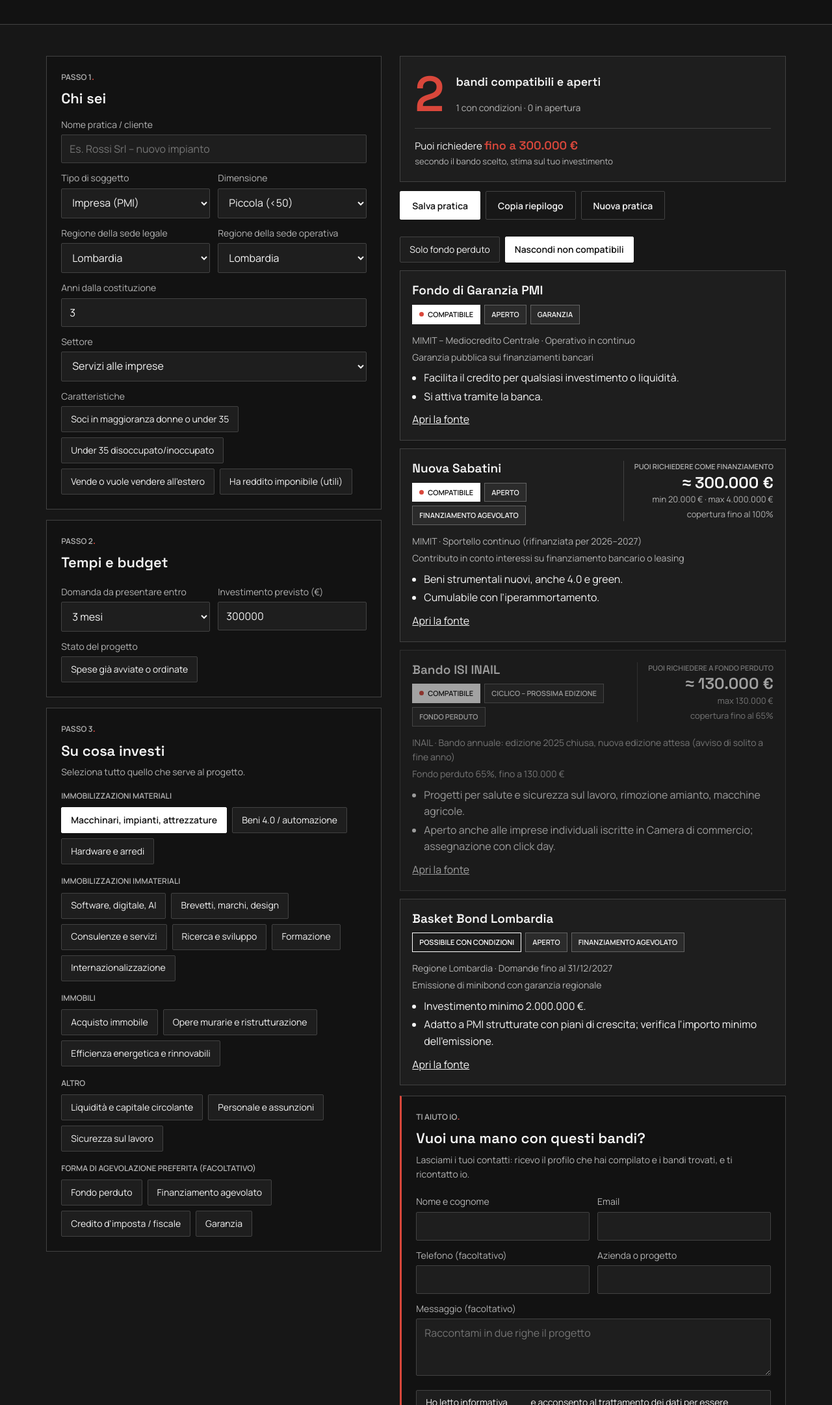
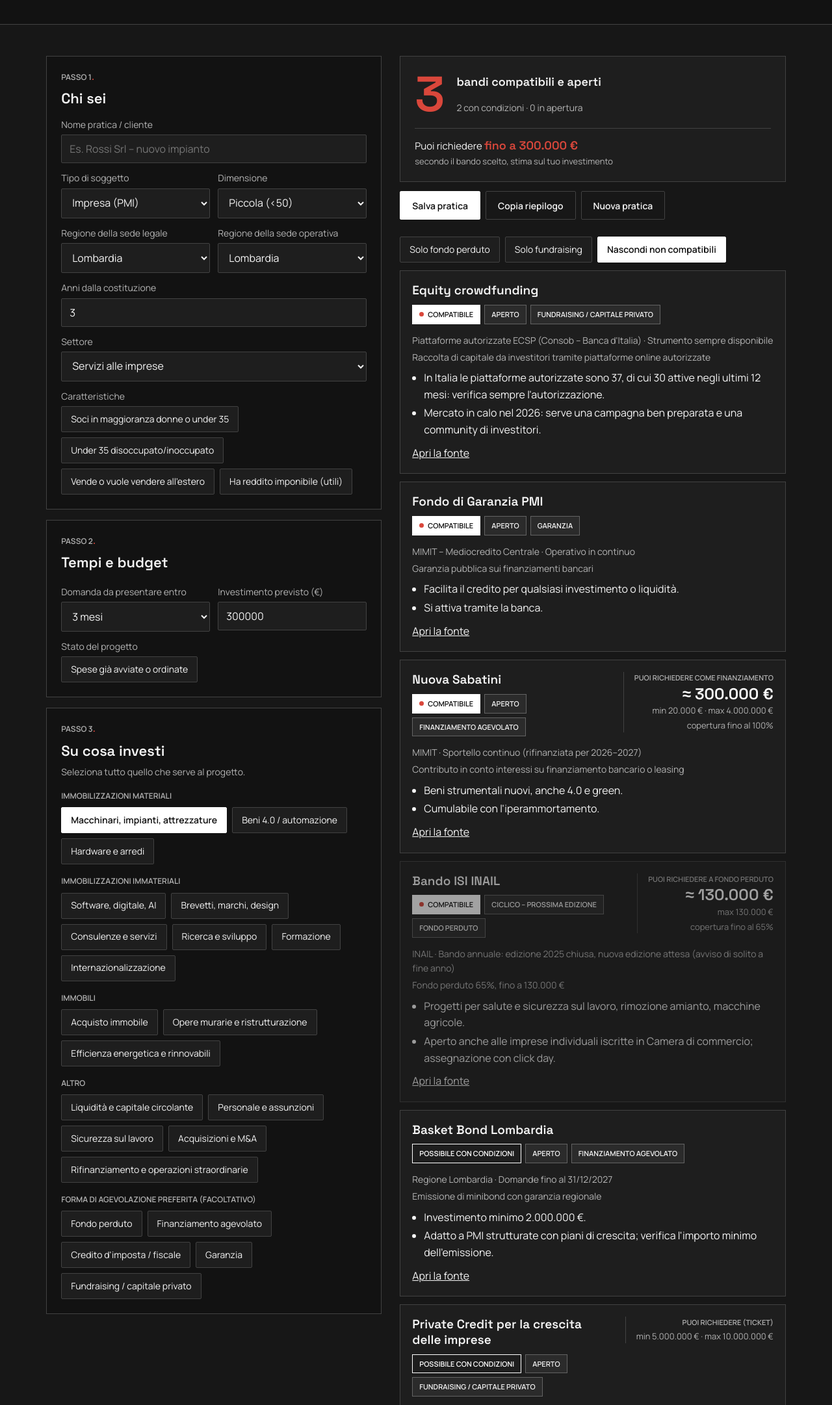
Before and after one commit to ileniaaenna/trovabandi, a plain HTML site: page index.html in a window 1280 px wide. Shown: the part 417-2579 px from the top of the page at 65% size. Drawn offline with Linux system fonts and the light colour scheme.

Commit message:
Categoria fundraising e filtro dedicato
Co-Authored-By: Claude Opus 5.5 <noreply@anthropic.com>
Claude-Session: https://claude.ai/code/session_01K5zMZDmqYqwsg6MD1QUV1D

```diff
--- a/bandi.json
+++ b/bandi.json
@@ -1042,6 +1042,106 @@
     "Va presentato insieme alla domanda sul Bando A (investimenti), entro 7 giorni.",
     "Incremento minimo: +1 ULA micro, +2 piccole, +3 medie, da mantenere 36 mesi."
    ]
+  },
+  {
+   "id": "private-credit-sgr",
+   "manuale": true,
+   "nome": "Private Credit per la crescita delle imprese",
+   "ente": "Fondo di una SGR partner, tramite advisor di corporate finance",
+   "forma": [
+    "priv"
+   ],
+   "formaTxt": "Debito privato senior o unitranche, durata fino a 5–7 anni, complementare al credito bancario",
+   "apre": null,
+   "chiude": null,
+   "statoTxt": "Operativo da novembre 2026 – valutazione caso per caso",
+   "sogg": [
+    "imp",
+    "pmii",
+    "gr"
+   ],
+   "dim": [
+    "piccola",
+    "media",
+    "grande"
+   ],
+   "spese": [
+    "mac",
+    "b40",
+    "ma",
+    "intl",
+    "en",
+    "rif"
+   ],
+   "agevMin": 5000000,
+   "agevMax": 10000000,
+   "note": [
+    "Per aziende solide con buona marginalità, cassa ricorrente e struttura finanziaria sostenibile.",
+    "Finanzia investimenti produttivi, acquisizioni, internazionalizzazione, progetti ESG, rifinanziamenti e passaggi generazionali.",
+    "Per una verifica di prefattibilità riservata usa il modulo qui sotto."
+   ],
+   "min": 5000000
+  },
+  {
+   "id": "cdp-venture-capital",
+   "nome": "CDP Venture Capital – fondi per startup e PMI innovative",
+   "ente": "CDP Venture Capital SGR",
+   "forma": [
+    "priv"
+   ],
+   "formaTxt": "Investimenti in capitale di rischio, diretti o tramite fondi e acceleratori partecipati",
+   "apre": null,
+   "chiude": null,
+   "statoTxt": "Operativo in continuo",
+   "sogg": [
+    "start",
+    "pmii"
+   ],
+   "spese": [
+    "rs",
+    "sw",
+    "pers",
+    "intl",
+    "circ",
+    "mac"
+   ],
+   "link": "https://www.cdp.it/en/venture_capital.page",
+   "note": [
+    "Comprende più fondi (Acceleratori, Technology Transfer, Evoluzione, Rilancio Startup, VenturItaly e altri).",
+    "Il 19/10/2026 è stato annunciato il Fondo Acceleratori II: per le startup pre-seed e seed l'accesso passa dai fondi e dai programmi di accelerazione selezionati.",
+    "Per il Fondo Rilancio Startup la startup viene segnalata da un investitore qualificato (VC, business angel, acceleratore)."
+   ]
+  },
+  {
+   "id": "equity-crowdfunding",
+   "nome": "Equity crowdfunding",
+   "ente": "Piattaforme autorizzate ECSP (Consob – Banca d'Italia)",
+   "forma": [
+    "priv"
+   ],
+   "formaTxt": "Raccolta di capitale da investitori tramite piattaforme online autorizzate",
+   "apre": null,
+   "chiude": null,
+   "statoTxt": "Strumento sempre disponibile",
+   "sogg": [
+    "start",
+    "pmii",
+    "imp"
+   ],
+   "spese": [
+    "rs",
+    "sw",
+    "pers",
+    "intl",
+    "circ",
+    "mac",
+    "mur"
+   ],
+   "link": "https://www.bancaditalia.it/compiti/vigilanza/accesso-mercato/servizi-crowdfunding/",
+   "note": [
+    "In Italia le piattaforme autorizzate sono 37, di cui 30 attive negli ultimi 12 mesi: verifica sempre l'autorizzazione.",
+    "Mercato in calo nel 2026: serve una campagna ben preparata e una community di investitori."
+   ]
   }
  ]
 }
--- a/index.html
+++ b/index.html
@@ -182,6 +182,7 @@ footer a{text-decoration:none}footer a:hover{color:var(--ink)}
   <div class="saved" id="saved"></div>
   <div class="filt chips" style="margin-top:12px">
     <label class="chip"><input type="checkbox" id="solofp"><span>Solo fondo perduto</span></label>
+    <label class="chip"><input type="checkbox" id="solopriv"><span>Solo fundraising</span></label>
     <label class="chip"><input type="checkbox" id="hide0" checked><span>Nascondi non compatibili</span></label>
   </div>
   <div id="out"><div class="card">Caricamento bandi…</div></div>
@@ -237,9 +238,9 @@ const CN=REG.filter(r=>!SUD.includes(r));
 const SPESE=[["Immobilizzazioni materiali",[["mac","Macchinari, impianti, attrezzature"],["b40","Beni 4.0 / automazione"],["hw","Hardware e arredi"]]],
  ["Immobilizzazioni immateriali",[["sw","Software, digitale, AI"],["ip","Brevetti, marchi, design"],["cons","Consulenze e servizi"],["rs","Ricerca e sviluppo"],["form","Formazione"],["intl","Internazionalizzazione"]]],
  ["Immobili",[["acq","Acquisto immobile"],["mur","Opere murarie e ristrutturazione"],["en","Efficienza energetica e rinnovabili"]]],
- ["Altro",[["circ","Liquidità e capitale circolante"],["pers","Personale e assunzioni"],["sic","Sicurezza sul lavoro"]]]];
+ ["Altro",[["circ","Liquidità e capitale circolante"],["pers","Personale e assunzioni"],["sic","Sicurezza sul lavoro"],["ma","Acquisizioni e M&A"],["rif","Rifinanziamento e operazioni straordinarie"]]]];
 const SL=Object.fromEntries(SPESE.flatMap(g=>g[1]));
-const FORME=[["fp","Fondo perduto"],["tasso","Finanziamento agevolato"],["fisc","Credito d'imposta / fiscale"],["gar","Garanzia"]];
+const FORME=[["fp","Fondo perduto"],["tasso","Finanziamento agevolato"],["fisc","Credito d'imposta / fiscale"],["gar","Garanzia"],["priv","Fundraising / capitale privato"]];
 const FL=Object.fromEntries(FORME);
 const IMPRESE=["imp","start","pmii","gr"],PMI=["micro","piccola","media"],MP=["micro","piccola"];
 
@@ -299,24 +300,25 @@ function amt(b,p){if(!b.perc&&!b.agevMax)return null;
 let custom=store.get("tb2_custom",[]);
 function results(p){
  let res=B.filter(b=>!b.reg||b.reg.includes(p.regione)||b.reg.includes(p.regLeg)||b.reg.length>1).map(b=>check(b,p));
- if(!["Lombardia","Emilia-Romagna"].includes(p.regione))res.push({b:{nome:`Bandi regionali e camerali – ${p.regione}`,ente:"Regione e Camera di commercio",forma:[],formaTxt:"",statoTxt:"Da verificare",spese:[]},l:1,r:["Controlla il portale bandi della Regione e della Camera di commercio: qui non sono ancora mappati."],st:{k:"aperto"}});
+ if(!B.some(b=>b.reg&&b.reg.length<5&&b.reg.includes(p.regione)))res.push({b:{nome:`Bandi regionali e camerali – ${p.regione}`,ente:"Regione e Camera di commercio",forma:[],formaTxt:"",statoTxt:"Da verificare",spese:[]},l:1,r:["Controlla il portale bandi della Regione e della Camera di commercio: qui non sono ancora mappati."],st:{k:"aperto"}});
  custom.forEach((c,i)=>{if(c.regione!=="Tutte"&&c.regione!==p.regione)return;const hit=c.spese.filter(s=>p.spese.includes(s));const ch=c.chiude?new Date(c.chiude):null;
   res.push({b:{nome:c.nome,ente:"Aggiunto da te",forma:[],formaTxt:"",statoTxt:ch?`Scade il ${fd(ch)}`:"Scadenza non indicata",spese:c.spese,link:c.link},l:hit.length?1:0,r:[c.note||"Nessuna nota",hit.length?`Copre: ${hit.map(s=>SL[s]).join(", ")}.`:"Non copre le spese selezionate."],st:{k:ch&&ch<new Date()?"chiuso":"aperto"},ci:i})});
  const o={aperto:0,prossimo:1,chiuso:2};return res.sort((a,b)=>b.l-a.l||o[a.st.k]-o[b.st.k]||a.b.nome.localeCompare(b.b.nome));
 }
 function render(){
  const p=prof(),res=results(p);
- const R0=$("solofp").checked?res.filter(x=>x.b.forma.includes("fp")):res;
+ const fk=[$("solofp").checked&&"fp",$("solopriv").checked&&"priv"].filter(Boolean),flt=a=>fk.length?a.filter(x=>x.b.forma.some(f=>fk.includes(f))):a;
+ const R0=flt(res);
  const ok=R0.filter(x=>x.l===2&&x.st.k==="aperto").length,next=R0.filter(x=>x.l>0&&x.st.k==="prossimo").length,cond=R0.filter(x=>x.l===1&&x.st.k==="aperto").length;
- $("n").textContent=ok;$("nl").textContent=(ok===1?"bando compatibile e aperto":"bandi compatibili e aperti")+($("solofp").checked?" a fondo perduto":"");
+ $("n").textContent=ok;$("nl").textContent=(ok===1?"bando compatibile e aperto":"bandi compatibili e aperti")+(fk.length?" ("+fk.map(f=>f==="fp"?"fondo perduto":"fundraising").join(" + ")+")":"");
  $("ns").textContent=`${cond} con condizioni · ${next} in apertura`;
  const ests=R0.filter(x=>x.l===2&&x.st.k==="aperto").map(x=>amt(x.b,p)).filter(a=>a&&a.est).map(a=>a.est);
  $("na").innerHTML=ests.length?`Puoi richiedere <b>${ests.length>1?"da "+eur(Math.min(...ests))+" a ":"fino a "}${eur(Math.max(...ests))}</b> <span>secondo il bando scelto, stima sul tuo investimento</span>`:"";$("na").hidden=!ests.length;
- const fpOnly=$("solofp").checked,pool=fpOnly?res.filter(x=>x.b.forma.includes("fp")):res;
+ const pool=R0;
  const show=$("hide0").checked?pool.filter(x=>x.l>0):pool;
  $("out").innerHTML=show.length?show.map(x=>{const b=x.b,st=x.st.k==="chiuso"?(b.ciclico?"Ciclico – prossima edizione":"Chiuso"):x.st.k==="prossimo"?"In apertura":"Aperto";
   const a=amt(b,p);
-  const box=a?`<div class="amt"><small>Puoi richiedere${b.forma.includes("fp")&&!b.forma.includes("tasso")?" a fondo perduto":b.forma.includes("tasso")&&!b.forma.includes("fp")?" come finanziamento":""}</small>${a.est?`<b>≈ ${eur(a.est)}</b>`:""}${a.min||a.max?`<span>${a.min?"min "+eur(a.min):""}${a.min&&a.max?" · ":""}${a.max?"max "+eur(a.max):""}</span>`:""}${a.perc?`<span>copertura fino al ${a.perc}%</span>`:""}</div>`:"";
+  const box=a?`<div class="amt"><small>Puoi richiedere${b.forma.includes("fp")&&!b.forma.includes("tasso")?" a fondo perduto":b.forma.includes("tasso")&&!b.forma.includes("fp")?" come finanziamento":b.forma.includes("priv")?" (ticket)":""}</small>${a.est?`<b>≈ ${eur(a.est)}</b>`:""}${a.min||a.max?`<span>${a.min?"min "+eur(a.min):""}${a.min&&a.max?" · ":""}${a.max?"max "+eur(a.max):""}</span>`:""}${a.perc?`<span>copertura fino al ${a.perc}%</span>`:""}</div>`:"";
   return `<article class="card${x.l===0||x.st.k==="chiuso"?" off":""}"><div class="chead"><div><h3>${esc(b.nome)}</h3>
   <div class="meta"><span class="pill l${x.l}">${LV[x.l]}</span><span class="pill">${st}</span>${b.forma.map(f=>`<span class="pill">${FL[f]}</span>`).join("")}</div></div>${box}</div>
   <div class="cov">${esc(b.ente)} · ${esc(b.statoTxt)}</div>${b.formaTxt?`<div class="cov">${esc(b.formaTxt)}</div>`:""}
@@ -336,7 +338,7 @@ $("cbSpese").innerHTML=SPESE.flatMap(g=>g[1]).map(([v,l])=>chip("cb",v,l,false))
 $("forme").innerHTML=FORME.map(([v,l])=>chip("fo",v,l,false)).join("");
 const d=store.get("tb2_draft",null);if(d&&d.spese)apply(d);
 
-$("f").addEventListener("input",render);$("f").addEventListener("submit",e=>e.preventDefault());$("hide0").addEventListener("change",render);$("solofp").addEventListener("change",render);
+$("f").addEventListener("input",render);$("f").addEventListener("submit",e=>e.preventDefault());$("hide0").addEventListener("change",render);$("solofp").addEventListener("change",render);$("solopriv").addEventListener("change",render);
 $("save").addEventListener("click",()=>{const p=prof(),n=p.cliente||"Pratica senza nome",s=store.get("tb2_pratiche",{});s[n]=p;toast(store.set("tb2_pratiche",s)?"Pratica salvata":"Salvataggio non disponibile");renderSaved()});
 $("reset").addEventListener("click",()=>{$("f").reset();$("regione").value="Lombardia";$("regLeg").value="Lombardia";document.querySelectorAll("#spese input").forEach(i=>i.checked=i.value==="mac");render()});
 $("saved").addEventListener("click",e=>{const s=store.get("tb2_pratiche",{}),L=e.target.dataset.load,R=e.target.dataset.rm;if(L&&s[L]){apply(s[L]);render();toast("Pratica caricata")}if(R){delete s[R];store.set("tb2_pratiche",s);renderSaved()}});
```
Also changed, not shown: 1 other file.
